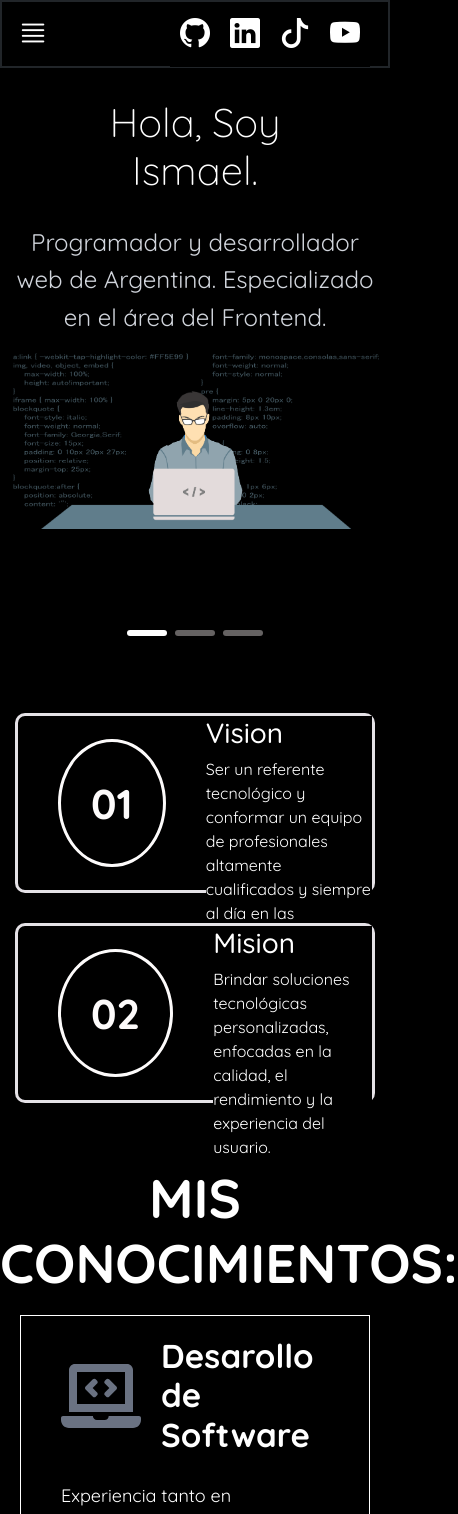
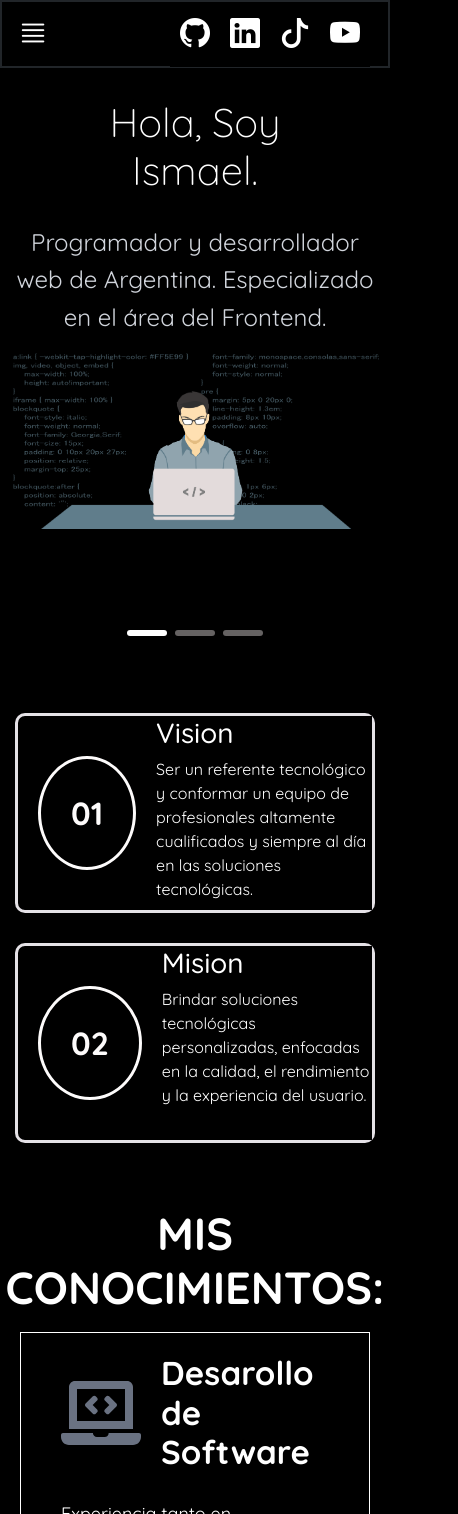
Before and after one commit to joseismaelvargas/mi-portafolio, a React (Vite) app: page / in a window 390 px wide. Shown: the top 1514 px of the page, 458 px wide, since content can reach past the window. Built offline with nearby package versions, Linux system fonts and the light colour scheme; a web font is replaced by a local one.

Commit message:
areglando responsive

```diff
--- a/src/components/css/heramientas.css
+++ b/src/components/css/heramientas.css
@@ -42,9 +42,14 @@
 @media(max-width:768px){
     .caj1{
         margin: 10px 20px;
+        height: 500px;
     }
     .icon-He{
         font-size: 80px;
 
     }
+    .title-herramientas{
+        font-size:45px;
+    }
+
 }
--- a/src/components/css/vision.css
+++ b/src/components/css/vision.css
@@ -14,23 +14,24 @@
     border: solid  3px rgba(253, 250, 255, 0.904);
     border-radius: 10px;
     margin: 15px;
-    height: 180px;
+    height: 200px;
     display: flex;
     color: white;
 }
 
 .span{
-    margin: auto 40px;
+    margin: auto 20px;
     border: solid 3px ;
     border-radius: 100%;
     padding: 30px 30px;
-    font-size: 2.6rem;
+    font-size: 2.0rem;
     font-weight: bold;
     color: rgb(253, 251, 251);
     background-color: rgb(0, 0, 0);
 }
 .textos{
     text-align: start;
+
 }
 
 @media(min-width:768px){
@@ -44,5 +45,6 @@
     .caja{
         border: solid 2px;
         width: 500px;
+
     }
 }
```
